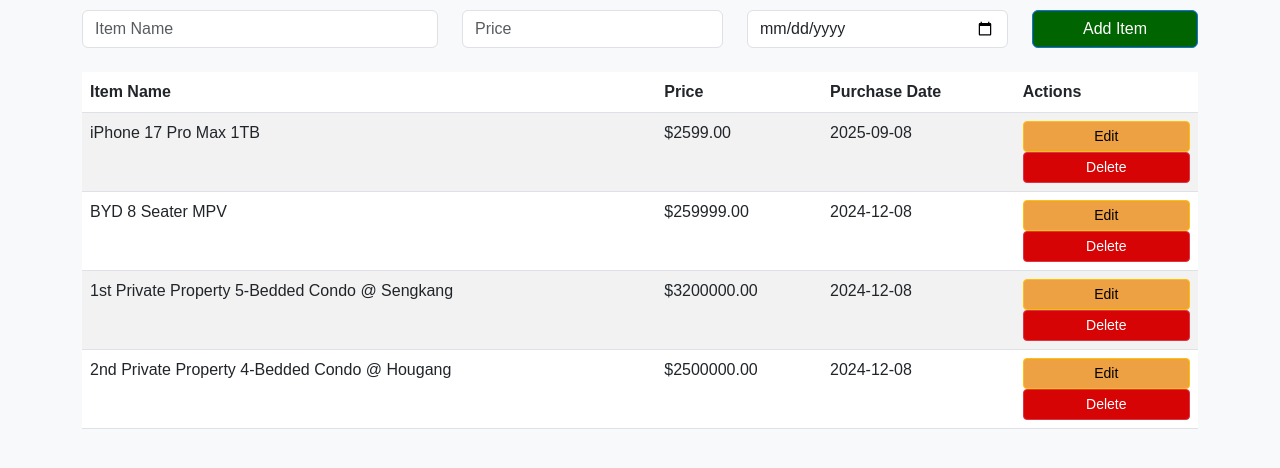
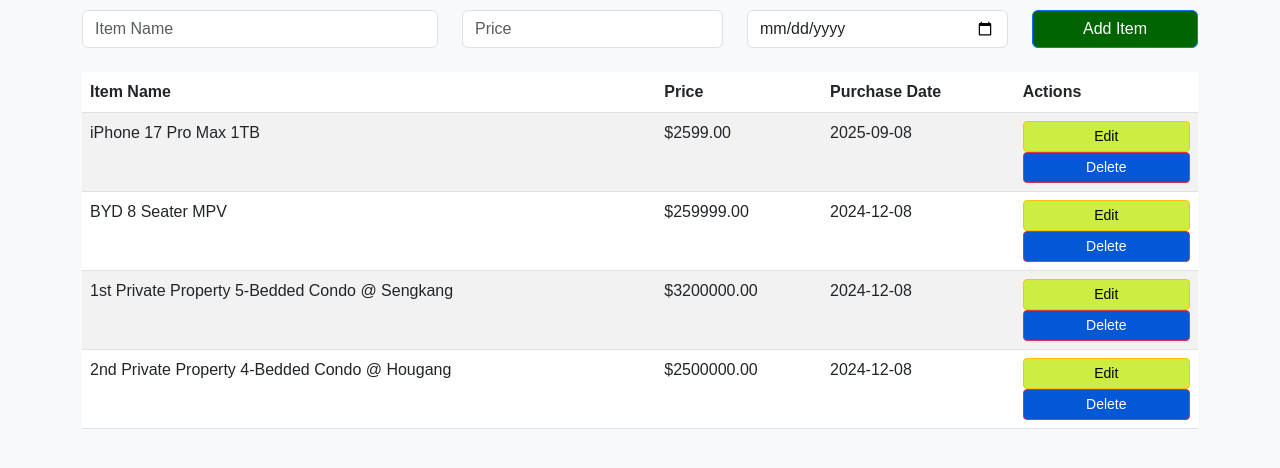
Before and after one commit to ORANGELEONG/Nov-Project-Assignment, a plain HTML site: page index.html in a window 1280 px wide. Shown: the part 116-584 px from the top of the page. Drawn offline with nearby package versions, Linux system fonts and the light colour scheme.

Commit message:
V1.0.0.8

```diff
--- a/style.css
+++ b/style.css
@@ -21,9 +21,9 @@ body {
 }
 
 .btn-warning {
-    background-color: rgb(238, 161, 66);
+    background-color: rgb(204, 238, 66);
 }
 
 .btn-danger {
-    background-color: rgb(214, 4, 4);
+    background-color: rgb(4, 88, 214);
 }
```
